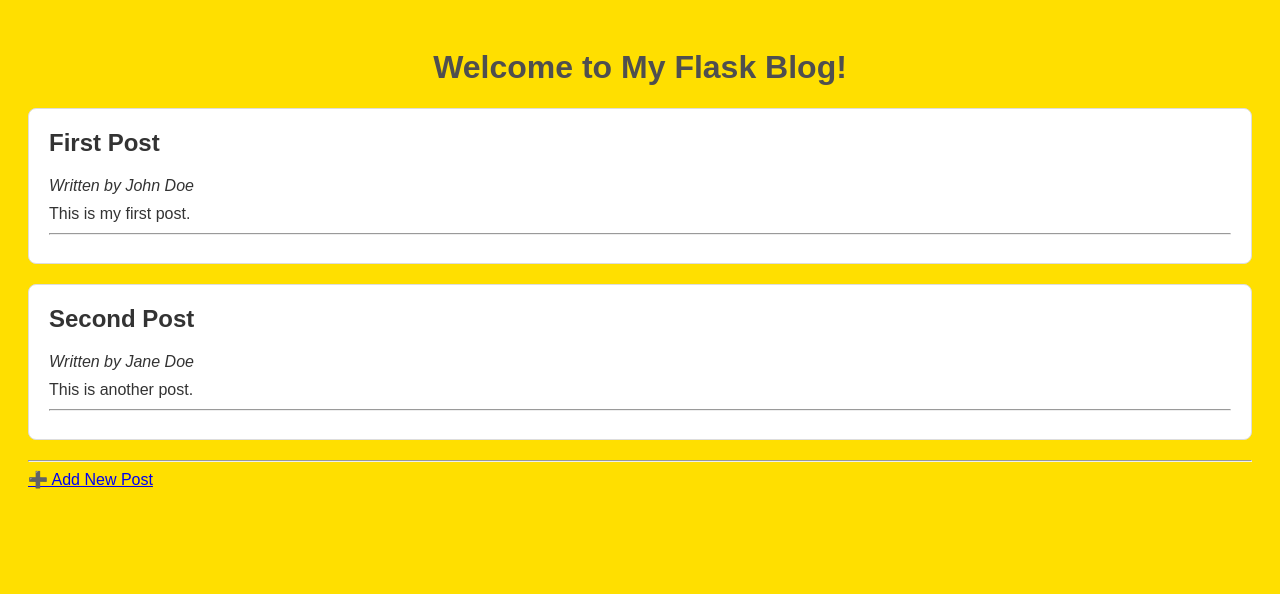
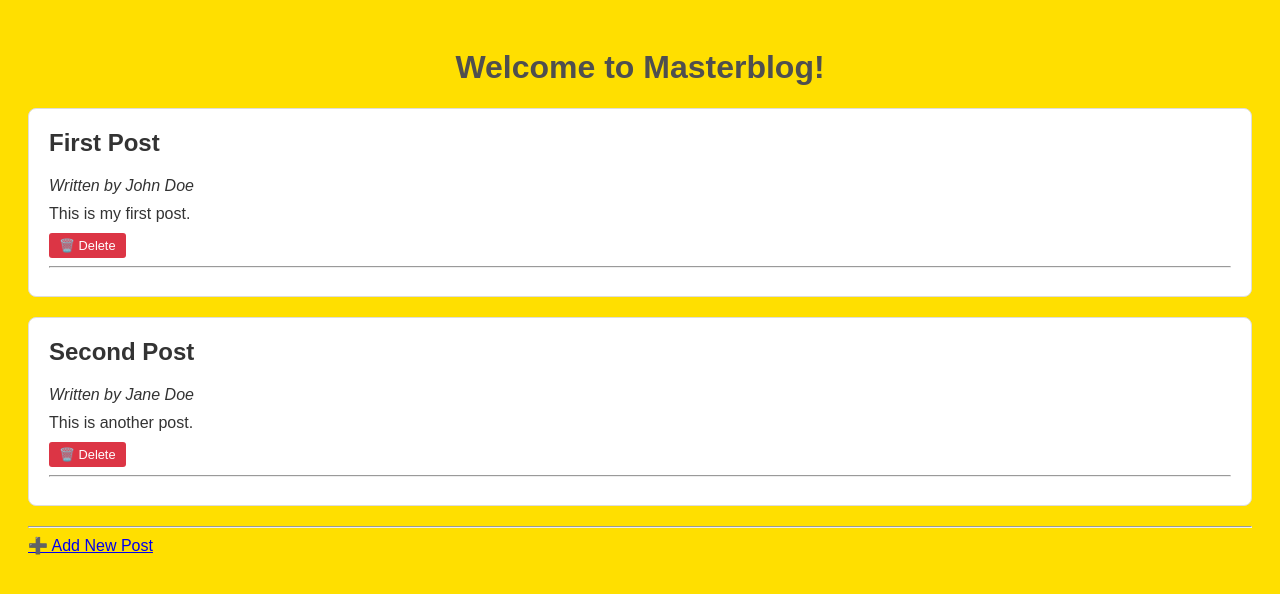
Before and after one commit to emilioquezadanavarro/basic-blog-app, a Flask app: page / in a window 1280 px wide. Shown: the top 594 px of the page. Run offline with Flask 3, Linux system fonts and the light colour scheme.

Commit message:
Updated name and delete feature added

```diff
--- a/templates/index.html
+++ b/templates/index.html
@@ -1,29 +1,40 @@
 <!DOCTYPE html>
 <html lang="en">
-<head><script type='text/javascript' src='https://bingoeclipse-visiblesweet.codio.io/DLHgQwMGuwNrkc0urB3TYI4RL5DztF7rcXXDy0hW0MMtUseXfzXF5qzBernc7AmDABFAGVDjNVaAU_3GkPtobJi9xwF2l2oKhjw1a66BmeHAkk4XTUwC2ki-USHwXTgaOjIEwd49I5bcSr8jGP85hyyyabx9UAW3EGsIMCuZ1Xk='></script>
+<head>
+    <script type='text/javascript' src='https://bingoeclipse-visiblesweet.codio.io/DLHgQwMGuwNrkc0urB3TYI4RL5DztF7rcXXDy0hW0MMtUseXfzXF5qzBernc7AmDABFAGVDjNVaAU_3GkPtobJi9xwF2l2oKhjw1a66BmeHAkk4XTUwC2ki-USHwXTgaOjIEwd49I5bcSr8jGP85hyyyabx9UAW3EGsIMCuZ1Xk='></script>
     <meta charset="UTF-8">
     <meta name="viewport" content="width=device-width, initial-scale=1.0">
-    <title>My Flask Blog</title>
+    <title>Masterblog</title>
     <link rel="stylesheet" href="{{ url_for('static', filename='style.css') }}">
 </head>
 <body>
-    <h1>Welcome to My Flask Blog!</h1>
+    <h1>Welcome to Masterblog!</h1>
 
-    <!-- Loop through posts passed from the route -->
+    <!-- Loop through posts -->
     {% for post in posts %}
     <div class="post">
         <h2>{{ post.title }}</h2>
         <p><em>Written by {{ post.author }}</em></p>
         <p>{{ post.content }}</p>
+
+        <!-- SECURE DELETE: POST form, not via URL -->
+        <form method="POST" action="{{ url_for('delete', post_id=post.id) }}"
+              style="display: inline;"
+              onsubmit="return confirm('Are you sure you want to delete this post?');">
+            <button type="submit" style="background-color: #dc3545; color: white; border: none; padding: 5px 10px; border-radius: 3px; font-size: 0.8em; cursor: pointer;">
+                🗑️ Delete
+            </button>
+        </form>
+
         <hr>
     </div>
     {% endfor %}
+
     <hr>
-    <a href="/add">➕ Add New Post</a>
+    <a href="{{ url_for('add') }}">➕ Add New Post</a>
 
-    <!-- Show message if no posts -->
     {% if not posts %}
-    <p>No blog posts yet. <a href="/add-post">Add the first one!</a></p>
+    <p>No blog posts yet. <a href="{{ url_for('add') }}">Add the first one!</a></p>
     {% endif %}
 </body>
 </html>
```
